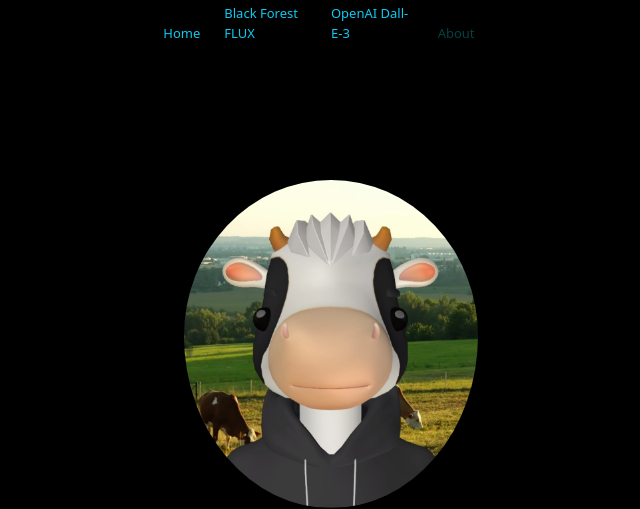
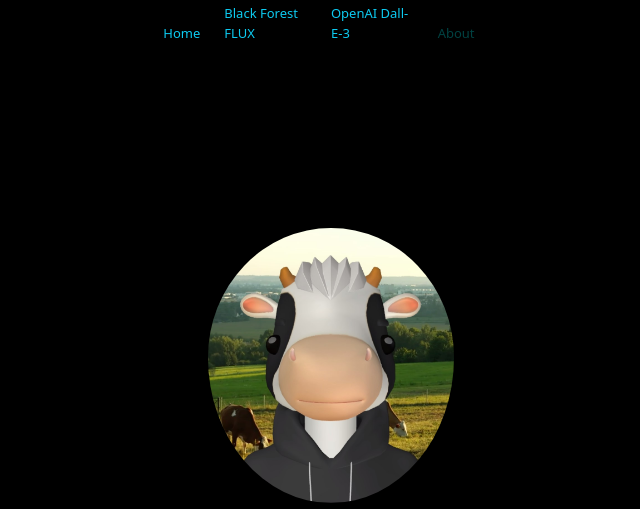
Before and after one commit to anyoneout/capstone-level-3, a plain HTML site: page about.html in a window 1280 px wide. Shown: the top 509 px of the page, without its empty margins (309-949 px from the left). Drawn offline with nearby package versions, Linux system fonts and the light colour scheme.

Commit message:
centered about

```diff
--- a/about.html
+++ b/about.html
@@ -41,9 +41,9 @@
   </div>
   <section>
     <div class="container" style="min-height: 15vh;"></div>
-    <div class="container mt" style="min-height: 45vh;">
+    <div class="container mt-5" style="min-height: 45vh;">
       <div class="row d-flex justify-content-center">
-        <div class="card" style="width: 20rem; background-color: black;">
+        <div class="card" style="width: 17rem; background-color: black;">
           <img src="img/aboutImage.jpg" class="rounded-circle card-img-top pt-3" alt="">
           <div class="card-body">
             <div class="card-title display-6 d-flex justify-content-center text-light">Chris Ali</div>
```
